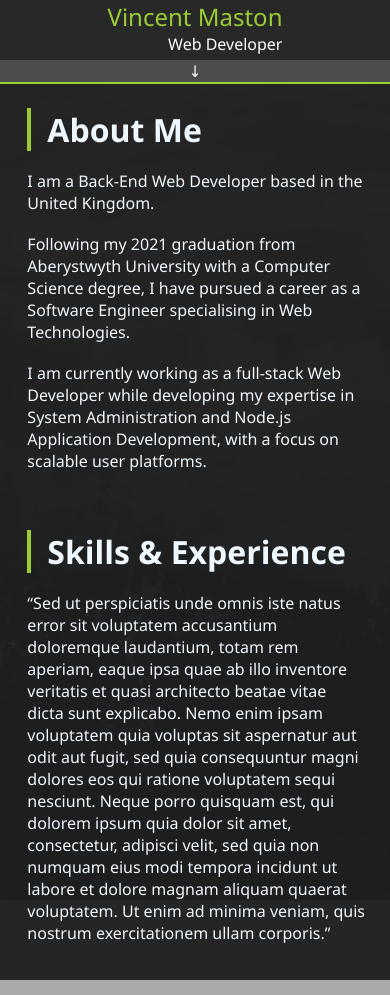
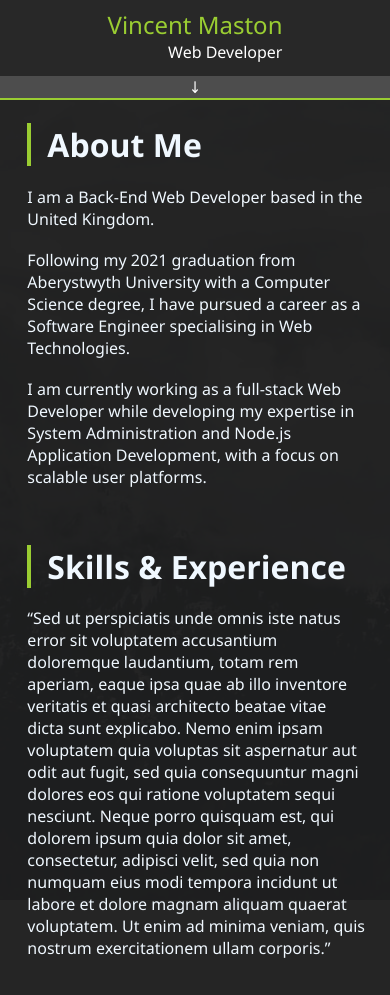
Before and after one commit to VMaston/vmaston.github.io, a Jekyll site: the page built from index.md, in a window 390 px wide. Built offline with Jekyll 4.4.1, drawn with Linux system fonts in a browser that asks for light colours.

Commit message:
emergency commit, mobile header was on desktop

```diff
--- a/assets/css/styles.css
+++ b/assets/css/styles.css
@@ -124,13 +124,17 @@ button {
   display: none;
 }
 
+.imgdisplay {
+  display: none;
+}
+
 @media only screen and (max-width: 768px) {
   /* For mobile phones: */
 
   .header-container {
     align-items: center;
     justify-content: center;
-    padding: 0;
+    padding: 2%;
     font-weight: 600 !important;
   }
 
```
